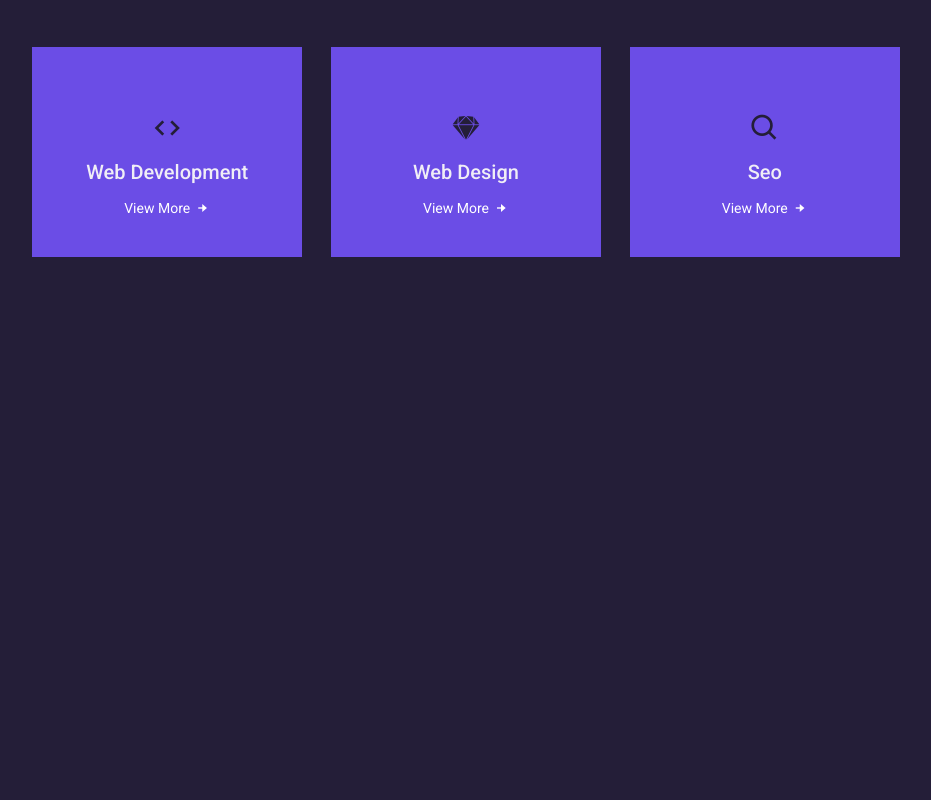
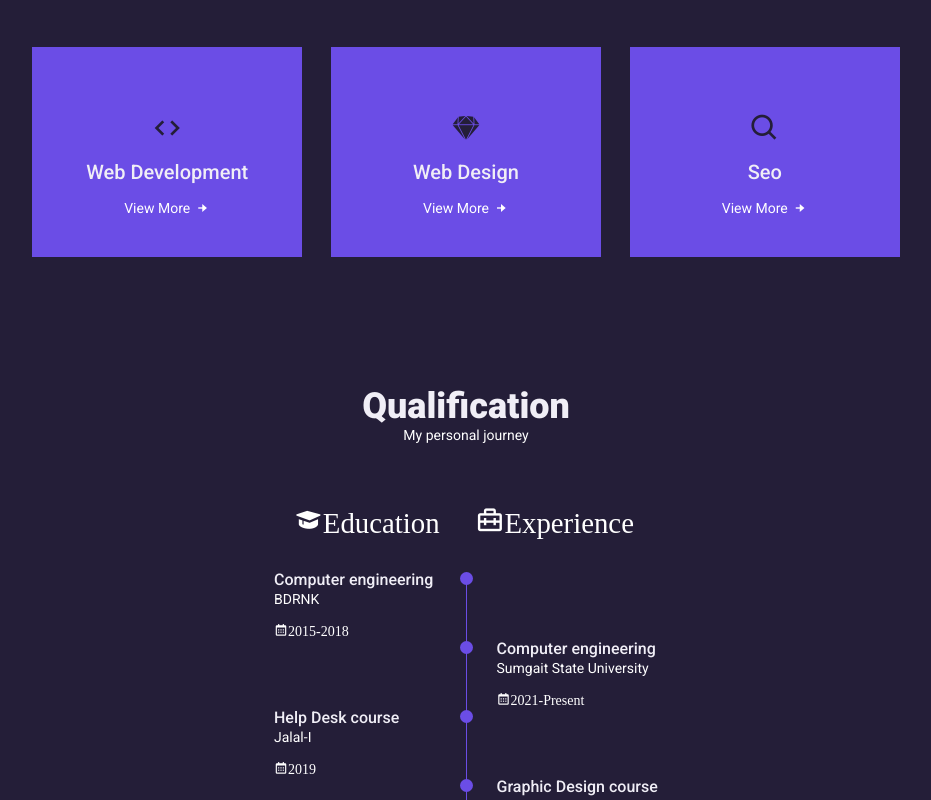
Before and after one commit to ayshenm/myportfolio-app, a React (Create React App) app: page / in a window 1280 px wide. Shown: the part 2000-2800 px from the top of the page, without its empty margins (174-1105 px from the left). Before the commit the page ends 2289 px from the top, so only its background shows below. Built offline with nearby package versions, Linux system fonts and the light colour scheme.

Commit message:
education component add

```diff
--- a/public/index.html
+++ b/public/index.html
@@ -41,5 +41,6 @@
       To begin the development, run `npm start` or `yarn start`.
       To create a production bundle, use `npm run build` or `yarn build`.
     -->
+
   </body>
 </html>
--- a/src/App.js
+++ b/src/App.js
@@ -5,6 +5,7 @@ import Home from './components/home/Home';
 import About from './components/about/About';
 import Skills from './components/skills/Skills';
 import Services from './components/services/Services';
+import Qualification from './components/qualification/Qualification';
 
 function App() {
   return (
@@ -16,6 +17,7 @@ function App() {
     <About />
     <Skills />
     <Services />
+    <Qualification />
 
     </main>
 
--- /dev/null
+++ b/src/components/qualification/Qualification.jsx
@@ -0,0 +1,144 @@
+import React, { useState } from 'react';
+import './qualification.css';
+
+const Qualification = () => {
+    const [toggleState, setToggleState] = useState(1);
+
+    const toggleTab = (index) => {
+        setToggleState(index);
+    };
+    return (
+        <section className="qualification section">
+            <h2 className='section_title'>Qualification</h2>
+            <span className="section_subtitle">My personal journey</span>
+
+
+            <div className="qualification_container container">
+
+                <div className="qualification_tab">
+                    <div className={toggleState === 1 ?
+                        "qualification_button qualification_active button--flex" :
+                        "qualification_button button--flex"}
+                        onClick={() => toggleTab(1)}>
+                        <i className=' bx bxs-graduation qualification_icon'>Education</i>
+
+                    </div>
+                    <div className={toggleState === 2 ?
+                        "qualification_button qualification_active button--flex" :
+                        "qualification_button button--flex"}
+                        onClick={() => toggleTab(2)}>
+                        <i className='bx bx-briefcase-alt-2 qualification_icon'>Experience</i>
+                    </div>
+                </div>
+
+                <div className="qualification_sections">
+
+                    <div className={toggleState === 1 ?
+                        "qualification_content qualification_content-active" :
+                        "qualification_content"}>
+
+                        <div className="qualification_data">
+                            <div>
+                                <h3 className='qualification_title'>Computer engineering</h3>
+                                <span className="qualification_subtitle">BDRNK</span>
+                                <div className="qualification_calendar">
+                                    <i className='bx bx-calendar'>2015-2018</i>
+                                </div>
+                            </div>
+                            <div>
+                                <span className="qualification_rounded"></span>
+                                <span className="qualification_line"></span>
+                            </div>
+                        </div>
+
+                        <div className="qualification_data">
+                            <div></div>
+                            <div>
+                                <span className="qualification_rounded"></span>
+                                <span className="qualification_line"></span>
+                            </div>
+                            <div>
+                                <h3 className='qualification_title'>Computer engineering</h3>
+                                <span className="qualification_subtitle">Sumgait State University</span>
+                                <div className="qualification_calendar">
+                                    <i className='bx bx-calendar'>2021-Present</i>
+                                </div>
+                            </div>
+                        </div>
+
+                        <div className="qualification_data">
+                            <div>
+                                <h3 className='qualification_title'>Help Desk course</h3>
+                                <span className="qualification_subtitle">Jalal-I</span>
+                                <div className="qualification_calendar">
+                                    <i className='bx bx-calendar'>2019</i>
+                                </div>
+                            </div>
+
+                            <div>
+                                <span className="qualification_rounded"></span>
+                                <span className="qualification_line"></span>
+                            </div>
+                        </div>
+
+                        <div className="qualification_data">
+                            <div></div>
+                            <div>
+                                <span className="qualification_rounded"></span>
+                                <span className="qualification_line"></span>
+                            </div>
+                            <div>
+                                <h3 className='qualification_title'>Graphic Design course</h3>
+                                <span className="qualification_subtitle">Jalal-I</span>
+                                <div className="qualification_calendar">
+                                    <i className='bx bx-calendar'>2020</i>
+                                </div>
+                            </div>
+                        </div>
+                    </div>
+
+                    <div className={toggleState === 2 ?
+                        "qualification_content qualification_content-active" :
+                        "qualification_content"}>
+
+                        <div className="qualification_data">
+                            <div>
+                                <h3 className='qualification_title'>kseroks.az</h3>
+                                <span className="qualification_subtitle">Computer operator</span>
+                                <div className="qualification_calendar">
+                                    <i className='bx bx-calendar'>2019-2020</i>
+                                </div>
+                            </div>
+                            <div>
+                                <span className="qualification_rounded"></span>
+                                <span className="qualification_line"></span>
+                            </div>
+                        </div>
+
+                        <div className="qualification_data">
+                            <div></div>
+                            <div>
+                                <span className="qualification_rounded"></span>
+                                <span className="qualification_line"></span>
+                            </div>
+                            <div>
+                                <h3 className='qualification_title'>Tibis</h3>
+                                <span className="qualification_subtitle">Frontend web developer</span>
+                                <div className="qualification_calendar">
+                                    <i className='bx bx-calendar'>2021-Present</i>
+                                </div>
+
+                            </div>
+
+                        </div>
+
+                    </div>
+
+                </div>
+
+            </div>
+        </section>
+    )
+}
+
+export default Qualification
--- /dev/null
+++ b/src/components/qualification/qualification.css
@@ -0,0 +1,116 @@
+.qualification_container{
+    max-width: 768px;
+}
+.qualification_tab{
+    display: flex;
+    justify-content: center;
+    margin-bottom: var(--mb-2);
+}
+.qualification_button{
+    font-size: var(--h3-font-size);
+    font-weight: var(--font-medium);
+    margin: 0 var(--mb-1);
+    cursor: pointer;
+}
+
+.qualification_button:hover{
+    color: var(--color-primary);
+}
+.qualification_icon{
+    font-size: 1.8rem;
+    margin-right: var(--mb-0-25);
+}
+
+qualification_active{
+    color: var(--color-primary);
+}
+
+.qualification_sections{
+    display: grid;
+    grid-template-columns: 0.5fr;
+    justify-content: center;
+}
+
+.qualification_content{
+    display: none;
+}
+
+.qualification_content-active{
+    display: block;
+}
+
+.qualification_data{
+    display: grid;
+    grid-template-columns: 1fr max-content 1fr;
+    column-gap: 1.5rem;
+}
+
+.qualification_title{
+    font-size: var(--normal-font-size);
+    font-weight: var(--font-medium);
+}
+
+.qualification_subtitle{
+    display: inline-block;
+    font-size: var(--small-font-size);
+    margin-bottom: var(--mb-1);
+}
+
+.qualification_calendar{
+    font-size:var(--small-font-size);
+}
+
+.qualification_rounded{
+    display: inline-block;
+    width: 13px;
+    height: 13px;
+    background-color: var(--color-primary);
+    border-radius: 50%;
+}
+
+.qualification_line{
+    display:block;
+    width: 1px;
+    height: 100%;
+     background-color: var(--color-primary);
+     transform: translate(6px, -7px);
+}
+
+
+/*==============BREAKPOINTS===============================*/
+/*for large devices*/
+@media screen and (max-width: 992px) {
+    .qualification_container{
+        margin-left: auto;
+        margin-right: auto;
+    }
+
+  }
+
+  /*for medium devices*/
+  @media screen and (max-width: 768px) {
+    .qualification_container{
+       margin-left: var(--mb-1-5);
+       margin-right: var(--mb-1-5);
+    }
+
+  }
+
+  /*for medium devices*/
+  @media screen and (max-width: 576px) {
+    .qualification_sections{
+        grid-template-columns: initial;
+    }
+
+    .qualification_button{
+        margin: 0 var(--mb-0-75);
+    }
+  }
+
+  /*for small  devices*/
+  @media screen and (max-width: 350px) {
+    .qualification_data{
+        gap: 0.5rem;
+    }
+
+  }
```
Also changed, not shown: src/components/services/Services.jsx (indentation only).
